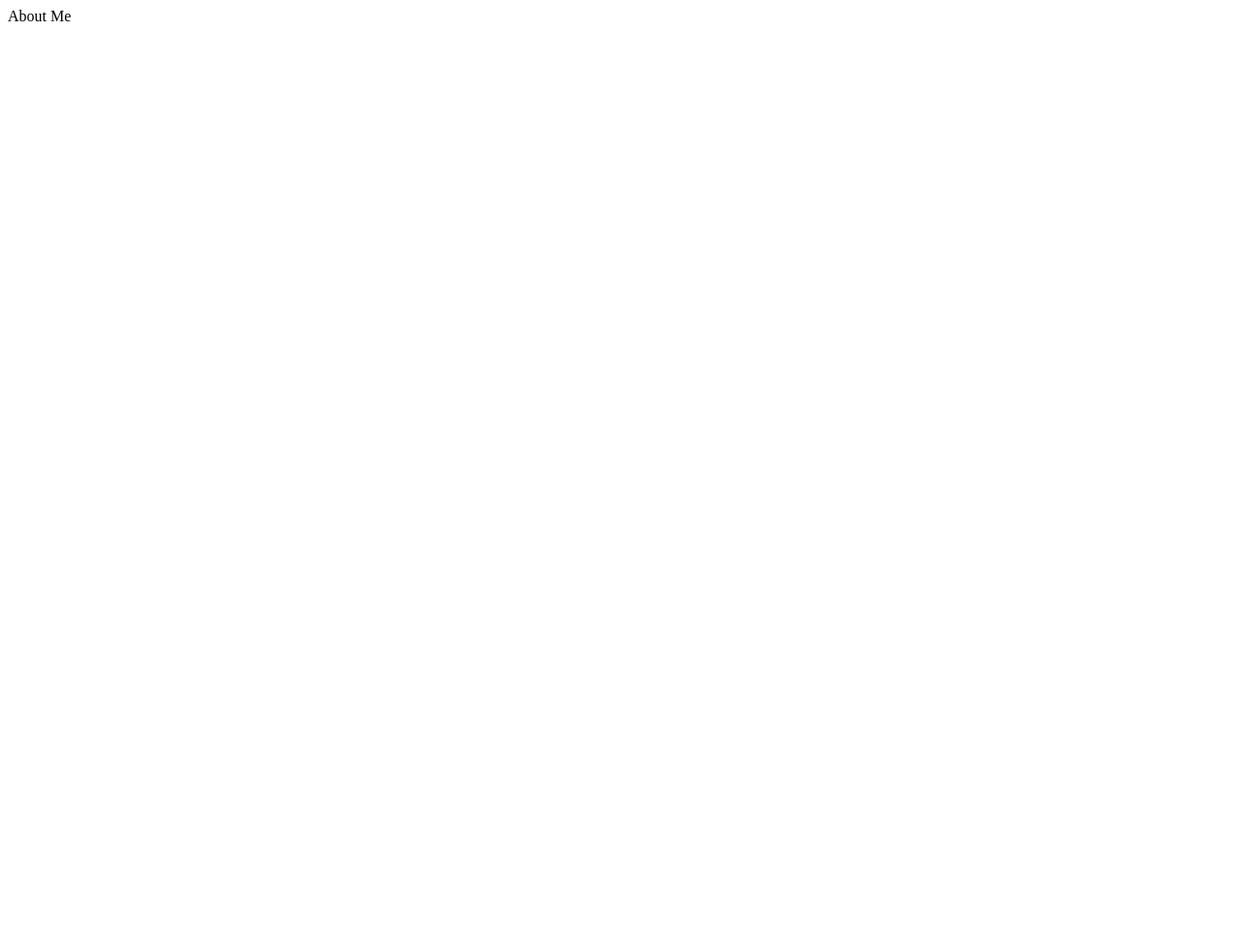
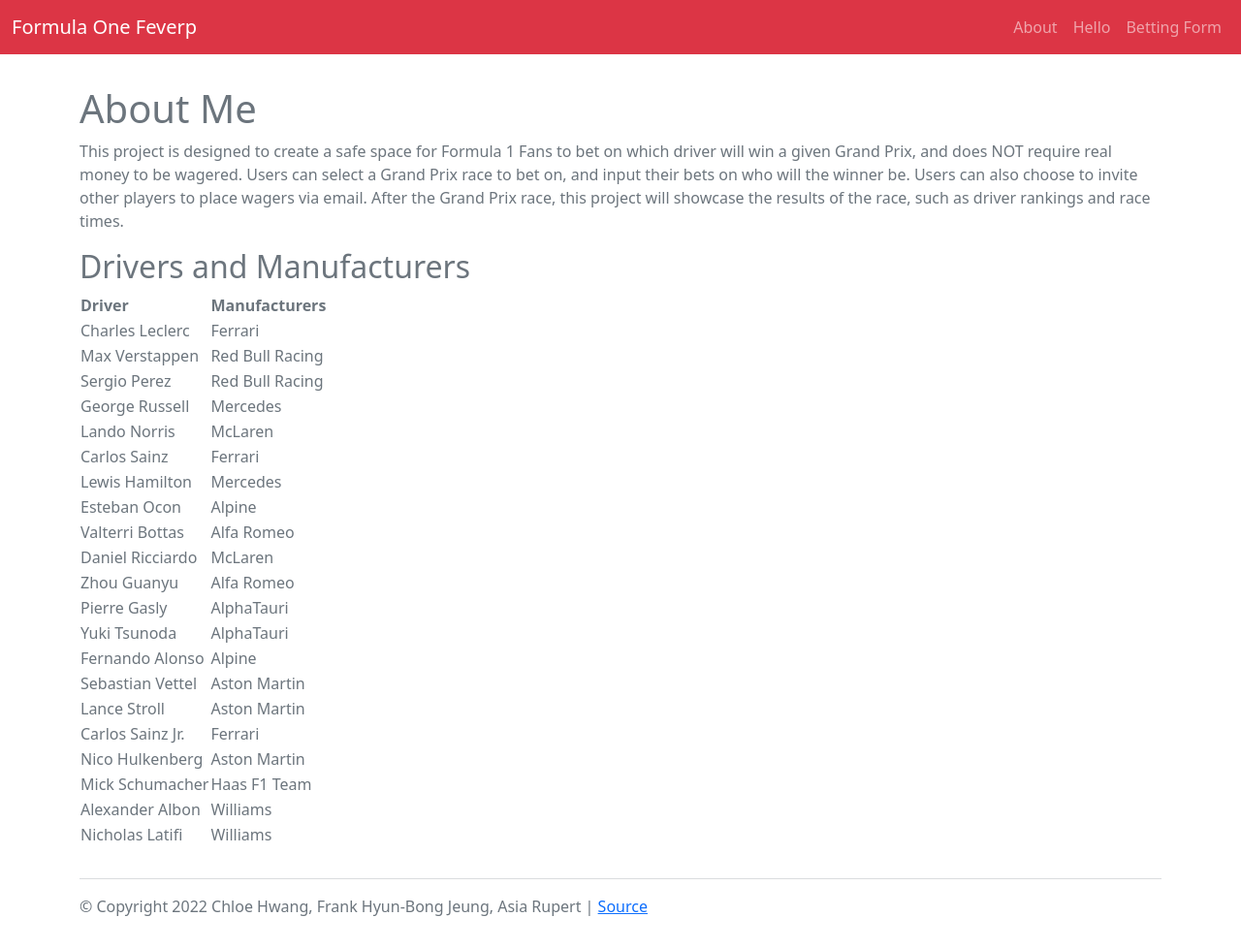
Before and after one commit to chloe-hwang/F1fever, a Flask app: page /about in a window 1280 px wide. Before the commit the page is almost empty. Shown: the whole page at 97% size. Before the commit the page ends 22 px from the top, so only its background shows below. Run offline with Flask 2, Linux system fonts and the light colour scheme.

Commit message:
pytest update

```diff
--- a/web_app/routes/home_routes.py
+++ b/web_app/routes/home_routes.py
@@ -13,8 +13,4 @@
 @home_routes.route("/about")
 def about():
     print("ABOUT...")
-    return "About Me"
-    #return render_template("about.html")
-
-    #update
-    #update2
+    return render_template("about.html")
--- a/web_app/templates/about.html
+++ b/web_app/templates/about.html
@@ -9,4 +9,83 @@
         Users can also choose to invite other players to place wagers via email.
         After the Grand Prix race, this project will showcase the results of the race, such as driver rankings and race times.</p>
 
+
+
+    <h2>Drivers and Manufacturers</h2>
+    <table>
+        <tr>
+            <th>Driver</th>
+            <th>Manufacturers</th>
+        </tr>
+        <tr>
+            <td>Charles Leclerc</td>
+            <td>Ferrari</td>
+        </tr>
+            <td>Max Verstappen</td>
+            <td>Red Bull Racing</td>
+        </tr>
+            <td>Sergio Perez</td>
+            <td>Red Bull Racing</td>
+        </tr>
+            <td>George Russell</td>
+            <td>Mercedes</td>
+        </tr>
+            <td>Lando Norris</td>
+            <td>McLaren</td>
+        </tr>
+            <td>Carlos Sainz</td>
+            <td>Ferrari</td>
+        </tr>
+            <td>Lewis Hamilton</td>
+            <td>Mercedes</td>
+        </tr>
+            <td>Esteban Ocon</td>
+            <td>Alpine</td>
+        </tr>
+            <td>Valterri Bottas</td>
+            <td>Alfa Romeo</td>
+        </tr>
+            <td>Daniel Ricciardo</td>
+            <td>McLaren</td>
+        </tr>
+            <td>Zhou Guanyu</td>
+            <td>Alfa Romeo</td>
+        </tr>
+            <td>Pierre Gasly</td>
+            <td>AlphaTauri</td>
+        </tr>
+            <td>Yuki Tsunoda</td>
+            <td>AlphaTauri</td>
+        </tr>
+            <td>Fernando Alonso</td>
+            <td>Alpine</td>
+        </tr>
+            <td>Sebastian Vettel</td>
+            <td>Aston Martin</td>
+        </tr>
+            <td>Lance Stroll</td>
+            <td>Aston Martin</td>
+        </tr>
+            <td>Carlos Sainz Jr.</td>
+            <td>Ferrari</td>
+        </tr>
+            <td>Nico Hulkenberg</td>
+            <td>Aston Martin</td>
+        </tr>
+            <td>Mick Schumacher</td>
+            <td>Haas F1 Team</td>
+        </tr>
+            <td>Alexander Albon</td>
+            <td>Williams</td>
+        </tr>
+            <td>Nicholas Latifi</td>
+            <td>Williams</td>
+        </tr>
+    </table>
+
+
+
+
+
+
 {% endblock %}
--- a/web_app/templates/layout.html
+++ b/web_app/templates/layout.html
@@ -10,7 +10,7 @@
     <nav>
       <h1><a href="/">My Web App</a></h1>
       <ul>
-          <li><a href="/betting/about">About</a></li>
+          <li><a href="/about">About</a></li>
           <li><a href="/hello">Hello</a></li>
           <li><a href="/betting/form">Betting Form</a></li>
       </ul>
```
Also changed, not shown: test/formula_test.py (added, +20 -0 lines).
